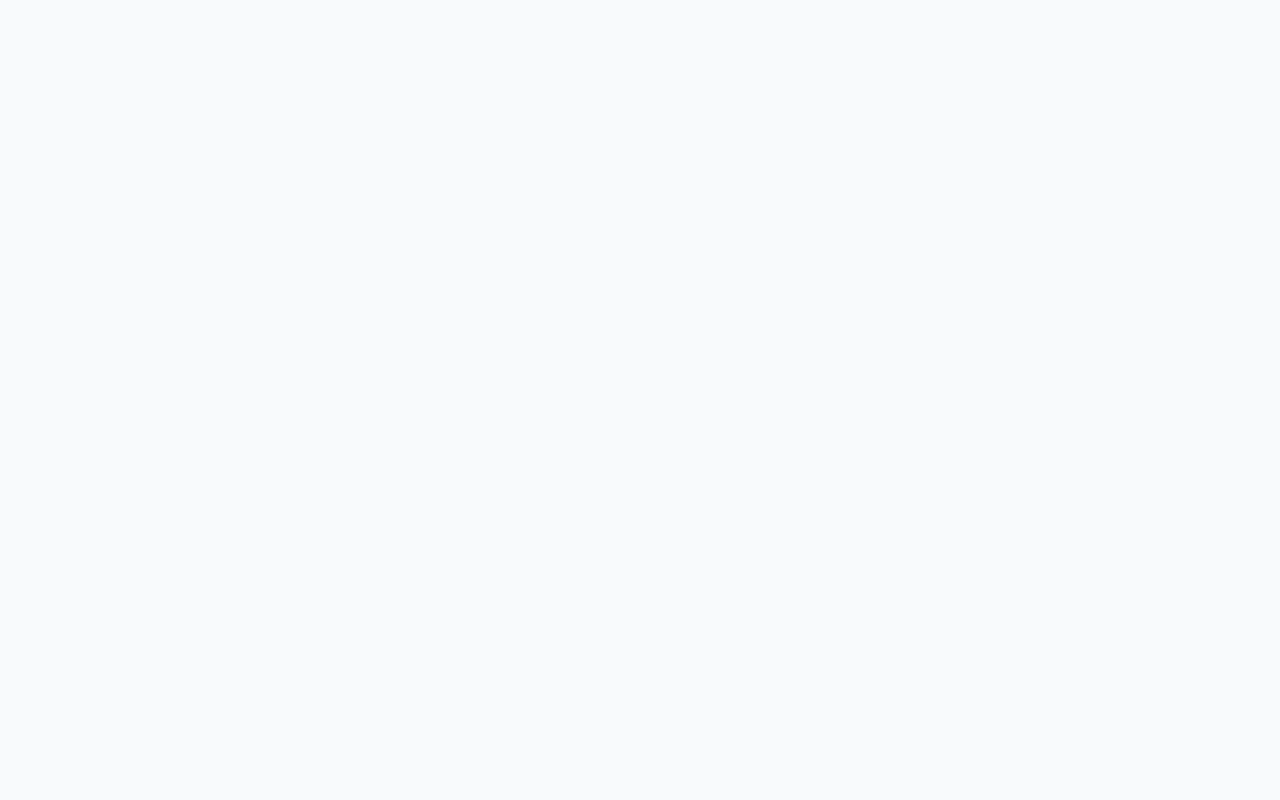
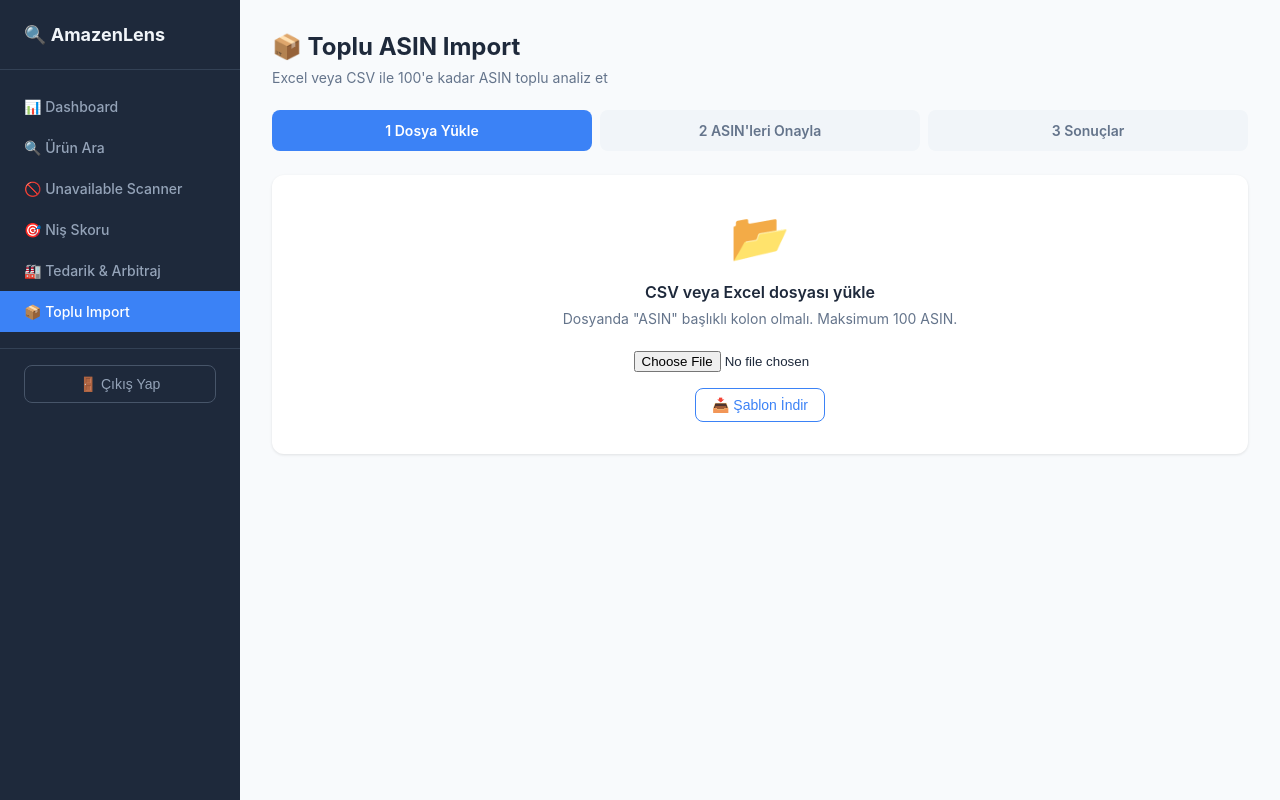
Before and after one commit to retrovirusretro/amazenlens, a React app in the folder frontend/: page /bulk in a window 1280 px wide. Before the commit this address had no page. Built offline with nearby package versions, Linux system fonts and the light colour scheme; sample sign-in values are in the browser's storage; the HTML template or start-up script is replaced by a standard one.

Commit message:
BulkPage tamamlandi

```diff
--- a/frontend/src/App.jsx
+++ b/frontend/src/App.jsx
@@ -7,6 +7,7 @@ import UnavailablePage from './pages/UnavailablePage'
 import NichePage from './pages/NichePage'
 import Dashboard from './pages/Dashboard'
 import SourcingPage from './pages/SourcingPage'
+import BulkPage from './pages/BulkPage'
 import './App.css'
 
 function PrivateRoute({ children }) {
@@ -31,6 +32,7 @@ function App() {
           <Route path="unavailable" element={<UnavailablePage />} />
           <Route path="niche" element={<NichePage />} />
           <Route path="sourcing" element={<SourcingPage />} />
+          <Route path="bulk" element={<BulkPage />} />
         </Route>
       </Routes>
     </BrowserRouter>
--- a/frontend/src/components/Layout.jsx
+++ b/frontend/src/components/Layout.jsx
@@ -32,6 +32,9 @@ function Layout() {
           <NavLink to="/sourcing" className={({isActive}) => isActive ? 'nav-item active' : 'nav-item'}>
             🏭 Tedarik & Arbitraj
           </NavLink>
+          <NavLink to="/bulk" className={({isActive}) => isActive ? 'nav-item active' : 'nav-item'}>
+  📦 Toplu Import
+</NavLink>
         </nav>
         <div style={{padding: '16px 24px', marginTop: 'auto', borderTop: '1px solid #334155'}}>
           <button
--- /dev/null
+++ b/frontend/src/pages/BulkPage.jsx
@@ -0,0 +1,189 @@
+import { useState } from 'react'
+import axios from 'axios'
+
+const API = 'http://127.0.0.1:8000'
+
+function BulkPage() {
+  const [file, setFile] = useState(null)
+  const [asins, setAsins] = useState([])
+  const [results, setResults] = useState(null)
+  const [loading, setLoading] = useState(false)
+  const [step, setStep] = useState(1)
+  const [message, setMessage] = useState('')
+
+  const handleFileUpload = async (e) => {
+    const f = e.target.files[0]
+    if (!f) return
+    setFile(f)
+    setLoading(true)
+    setMessage('')
+
+    const formData = new FormData()
+    formData.append('file', f)
+
+    try {
+      const res = await axios.post(`${API}/api/bulk/upload`, formData, {
+        headers: { 'Content-Type': 'multipart/form-data' }
+      })
+      setAsins(res.data.asins)
+      setMessage(res.data.message)
+      setStep(2)
+    } catch (err) {
+      setMessage(err.response?.data?.detail || 'Dosya yüklenemedi')
+    } finally {
+      setLoading(false)
+    }
+  }
+
+  const handleProcess = async () => {
+    setLoading(true)
+    try {
+      const res = await axios.post(`${API}/api/bulk/process`, { asins })
+      setResults(res.data)
+      setStep(3)
+    } catch (err) {
+      setMessage('İşlem hatası')
+    } finally {
+      setLoading(false)
+    }
+  }
+
+  const downloadTemplate = () => {
+    const csv = 'ASIN\nB07YX93GFC\nB08N5WRWNW\nB09G9FPHY6'
+    const blob = new Blob([csv], { type: 'text/csv' })
+    const url = URL.createObjectURL(blob)
+    const a = document.createElement('a')
+    a.href = url
+    a.download = 'amazenlens_template.csv'
+    a.click()
+  }
+
+  return (
+    <div>
+      <h1 style={{fontSize: '24px', fontWeight: '700', marginBottom: '8px'}}>
+        📦 Toplu ASIN Import
+      </h1>
+      <p style={{color: '#64748b', marginBottom: '24px', fontSize: '14px'}}>
+        Excel veya CSV ile 100'e kadar ASIN toplu analiz et
+      </p>
+
+      {/* Adımlar */}
+      <div style={{display: 'flex', gap: '8px', marginBottom: '24px'}}>
+        {['Dosya Yükle', 'ASIN\'leri Onayla', 'Sonuçlar'].map((s, i) => (
+          <div key={i} style={{
+            flex: 1, padding: '12px', textAlign: 'center', borderRadius: '8px',
+            background: step === i+1 ? '#3b82f6' : step > i+1 ? '#dcfce7' : '#f1f5f9',
+            color: step === i+1 ? 'white' : step > i+1 ? '#16a34a' : '#64748b',
+            fontWeight: '600', fontSize: '14px'
+          }}>
+            {step > i+1 ? '✅' : i+1} {s}
+          </div>
+        ))}
+      </div>
+
+      {/* Adım 1 */}
+      {step === 1 && (
+        <div style={{background: 'white', borderRadius: '12px', padding: '32px',
+          boxShadow: '0 1px 3px rgba(0,0,0,0.1)', textAlign: 'center'}}>
+          <p style={{fontSize: '48px', marginBottom: '16px'}}>📂</p>
+          <p style={{fontWeight: '600', marginBottom: '8px'}}>CSV veya Excel dosyası yükle</p>
+          <p style={{color: '#64748b', fontSize: '14px', marginBottom: '24px'}}>
+            Dosyanda "ASIN" başlıklı kolon olmalı. Maksimum 100 ASIN.
+          </p>
+          <input type="file" accept=".csv,.xlsx,.xls"
+            onChange={handleFileUpload}
+            style={{marginBottom: '16px', display: 'block', margin: '0 auto 16px'}} />
+          <button onClick={downloadTemplate}
+            style={{padding: '8px 16px', background: 'transparent', border: '1px solid #3b82f6',
+              borderRadius: '8px', color: '#3b82f6', cursor: 'pointer', fontSize: '14px'}}>
+            📥 Şablon İndir
+          </button>
+          {message && <p style={{marginTop: '16px', color: '#dc2626'}}>{message}</p>}
+          {loading && <p style={{marginTop: '16px', color: '#3b82f6'}}>Yükleniyor...</p>}
+        </div>
+      )}
+
+      {/* Adım 2 */}
+      {step === 2 && (
+        <div style={{background: 'white', borderRadius: '12px', padding: '24px',
+          boxShadow: '0 1px 3px rgba(0,0,0,0.1)'}}>
+          <div style={{display: 'flex', justifyContent: 'space-between', alignItems: 'center', marginBottom: '16px'}}>
+            <h2 style={{fontSize: '18px', fontWeight: '700'}}>{message}</h2>
+            <button onClick={handleProcess} disabled={loading}
+              style={{padding: '10px 24px', background: '#3b82f6', color: 'white',
+                border: 'none', borderRadius: '8px', fontWeight: '600', cursor: 'pointer'}}>
+              {loading ? 'Analiz ediliyor...' : '🚀 Analiz Başlat'}
+            </button>
+          </div>
+          <div style={{maxHeight: '400px', overflowY: 'auto'}}>
+            {asins.map((asin, i) => (
+              <div key={i} style={{padding: '8px 12px', borderRadius: '6px',
+                background: '#f8fafc', marginBottom: '4px', fontSize: '14px',
+                display: 'flex', justifyContent: 'space-between'}}>
+                <span>{i+1}. {asin}</span>
+                <a href={`https://amazon.com/dp/${asin}`} target="_blank"
+                  rel="noopener noreferrer" style={{color: '#3b82f6', fontSize: '12px'}}>
+                  Amazon →
+                </a>
+              </div>
+            ))}
+          </div>
+        </div>
+      )}
+
+      {/* Adım 3 */}
+      {step === 3 && results && (
+        <div>
+          <div style={{display: 'grid', gridTemplateColumns: 'repeat(3, 1fr)', gap: '16px', marginBottom: '24px'}}>
+            {[
+              {label: 'Toplam ASIN', value: results.total, color: '#3b82f6'},
+              {label: 'Başarılı', value: results.success, color: '#16a34a'},
+              {label: 'Hata', value: results.errors, color: '#dc2626'},
+            ].map((item) => (
+              <div key={item.label} style={{background: 'white', padding: '20px',
+                borderRadius: '12px', textAlign: 'center', boxShadow: '0 1px 3px rgba(0,0,0,0.1)'}}>
+                <p style={{fontSize: '32px', fontWeight: '700', color: item.color}}>{item.value}</p>
+                <p style={{color: '#64748b', fontSize: '14px'}}>{item.label}</p>
+              </div>
+            ))}
+          </div>
+
+          <div style={{background: 'white', borderRadius: '12px', padding: '24px',
+            boxShadow: '0 1px 3px rgba(0,0,0,0.1)'}}>
+            <table style={{width: '100%', borderCollapse: 'collapse', fontSize: '14px'}}>
+              <thead>
+                <tr style={{borderBottom: '2px solid #e2e8f0'}}>
+                  {['ASIN', 'Başlık', 'Fiyat', 'BSR', 'Yorum', 'Puan', 'Durum'].map(h => (
+                    <th key={h} style={{padding: '8px', textAlign: 'left', color: '#64748b', fontWeight: '600'}}>{h}</th>
+                  ))}
+                </tr>
+              </thead>
+              <tbody>
+                {results.results.map((r, i) => (
+                  <tr key={i} style={{borderBottom: '1px solid #f1f5f9'}}>
+                    <td style={{padding: '8px', fontFamily: 'monospace'}}>{r.asin}</td>
+                    <td style={{padding: '8px', maxWidth: '200px', overflow: 'hidden',
+                      textOverflow: 'ellipsis', whiteSpace: 'nowrap'}}>{r.title || '-'}</td>
+                    <td style={{padding: '8px'}}>{r.price ? `$${r.price}` : '-'}</td>
+                    <td style={{padding: '8px'}}>{r.bsr || '-'}</td>
+                    <td style={{padding: '8px'}}>{r.reviews || '-'}</td>
+                    <td style={{padding: '8px'}}>{r.rating || '-'}</td>
+                    <td style={{padding: '8px'}}>
+                      <span style={{
+                        padding: '2px 8px', borderRadius: '4px', fontSize: '12px',
+                        background: r.status === 'success' ? '#dcfce7' : '#fee2e2',
+                        color: r.status === 'success' ? '#16a34a' : '#dc2626'
+                      }}>{r.status === 'success' ? '✅' : '❌'}</span>
+                    </td>
+                  </tr>
+                ))}
+              </tbody>
+            </table>
+          </div>
+        </div>
+      )}
+    </div>
+  )
+}
+
+export default BulkPage
```
